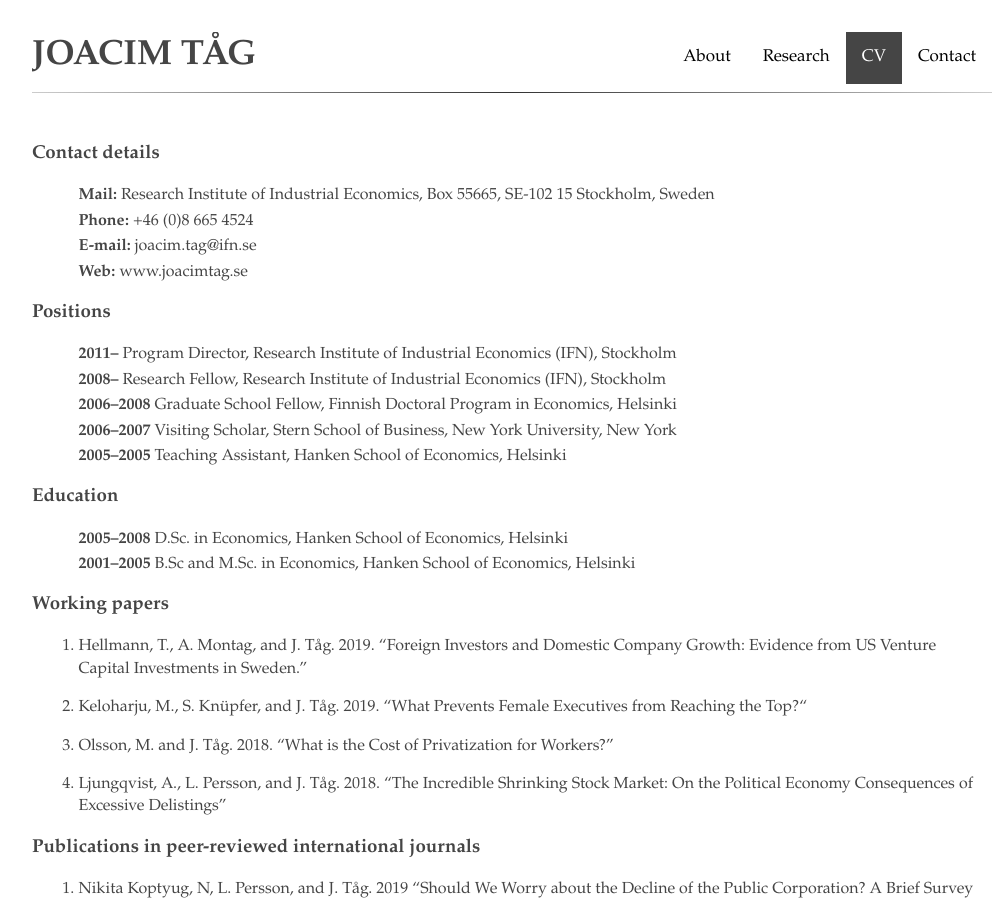
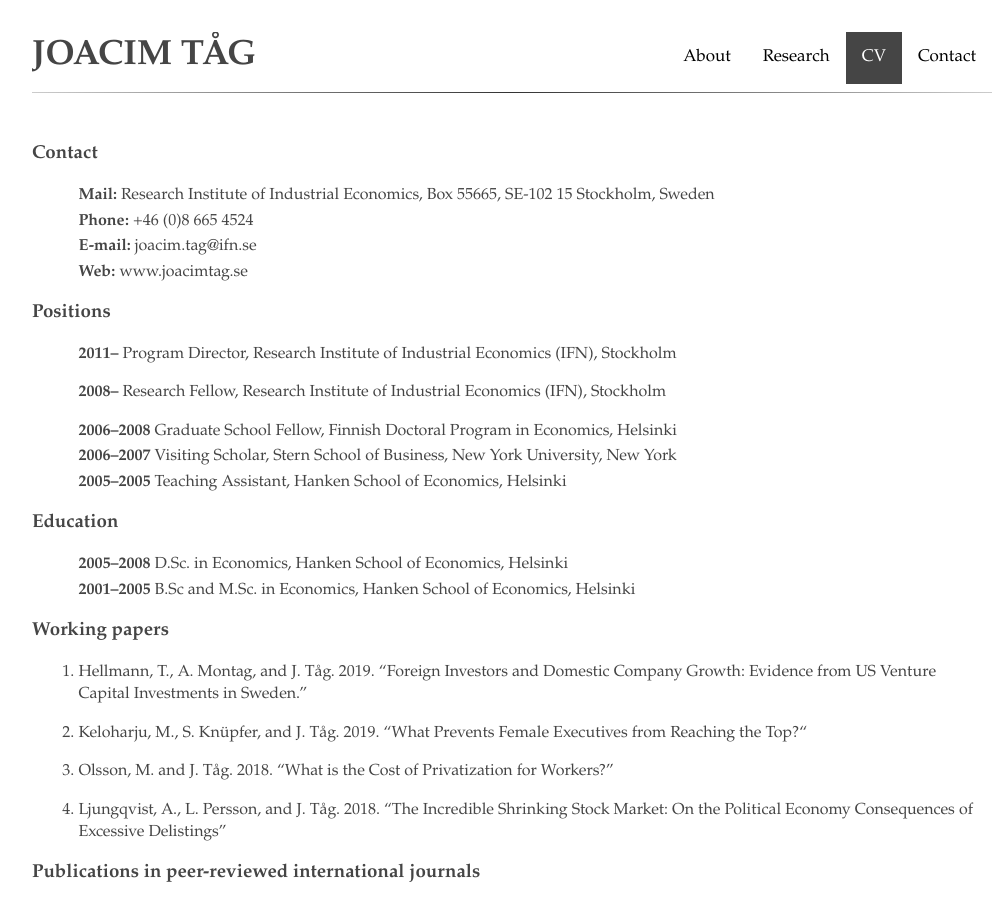
Before and after one commit to joacimtag/joacimtag.github.io, a Jekyll site: the page built from cv.md, in a window 1280 px wide and 900 px high. Shown: the whole window, without its empty margins (128-1135 px from the left). Built offline with Jekyll 4.4.1, drawn with Linux system fonts in a browser that asks for light colours.

Commit message:
Update cv.md

```diff
--- a/cv.md
+++ b/cv.md
@@ -1,9 +1,9 @@
 ---
-title: Contact
+title: CV
 layout: default
 ---
 
-### Contact details
+### Contact
 - **Mail:** Research Institute of Industrial Economics, Box 55665, SE-102 15 Stockholm, Sweden<br>
 - **Phone:** +46 (0)8 665 4524<br>
 - **E-mail:** joacim.tag@ifn.se<br>
@@ -13,6 +13,7 @@
 ### Positions
 - **2011--** Program Director, Research Institute of Industrial Economics (IFN), Stockholm
 - **2008--** Research Fellow, Research Institute of Industrial Economics (IFN), Stockholm
+
 - **2006--2008** Graduate School Fellow, Finnish Doctoral Program in Economics, Helsinki
 - **2006--2007** Visiting Scholar, Stern School of Business, New York University, New York
 - **2005--2005** Teaching Assistant, Hanken School of Economics, Helsinki
```
